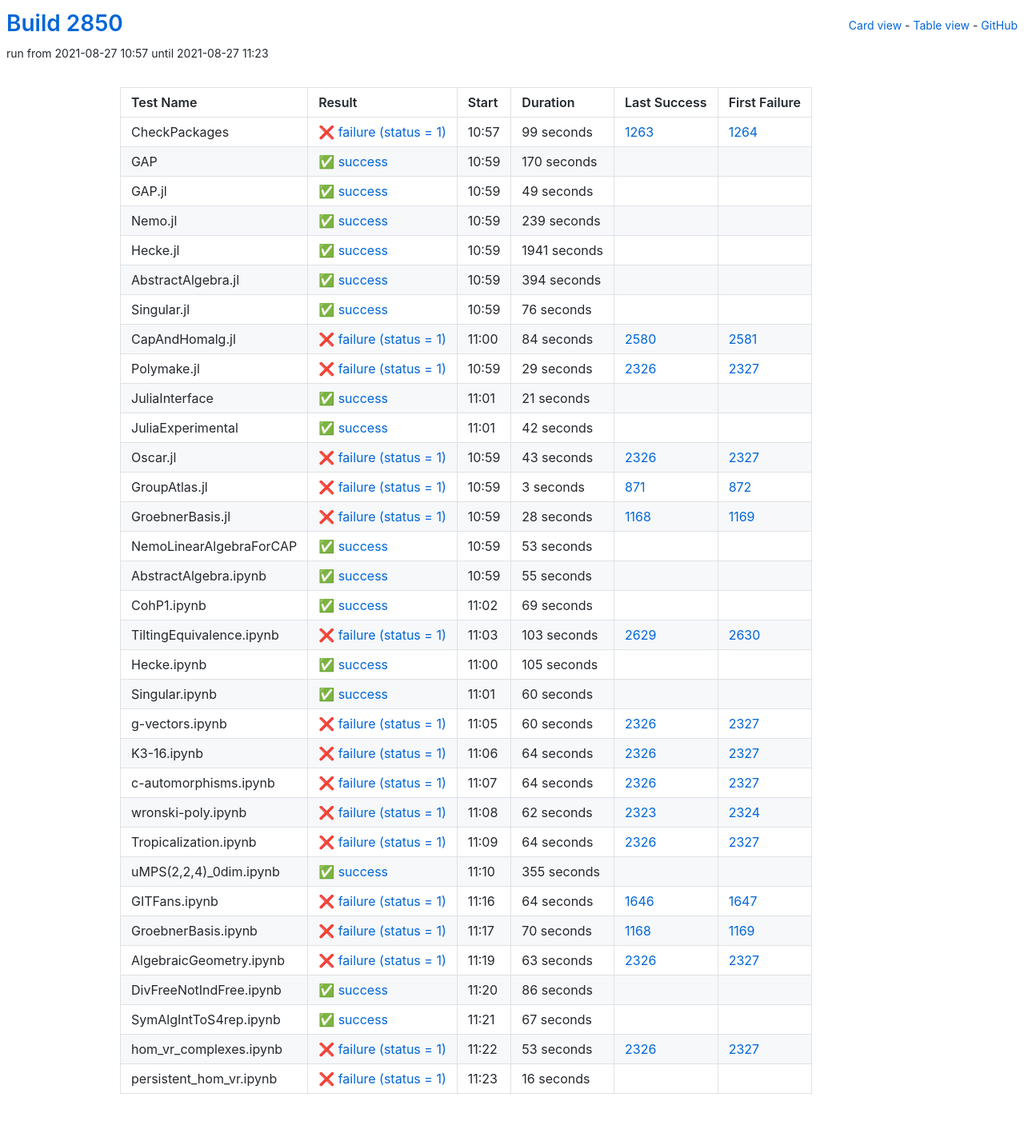
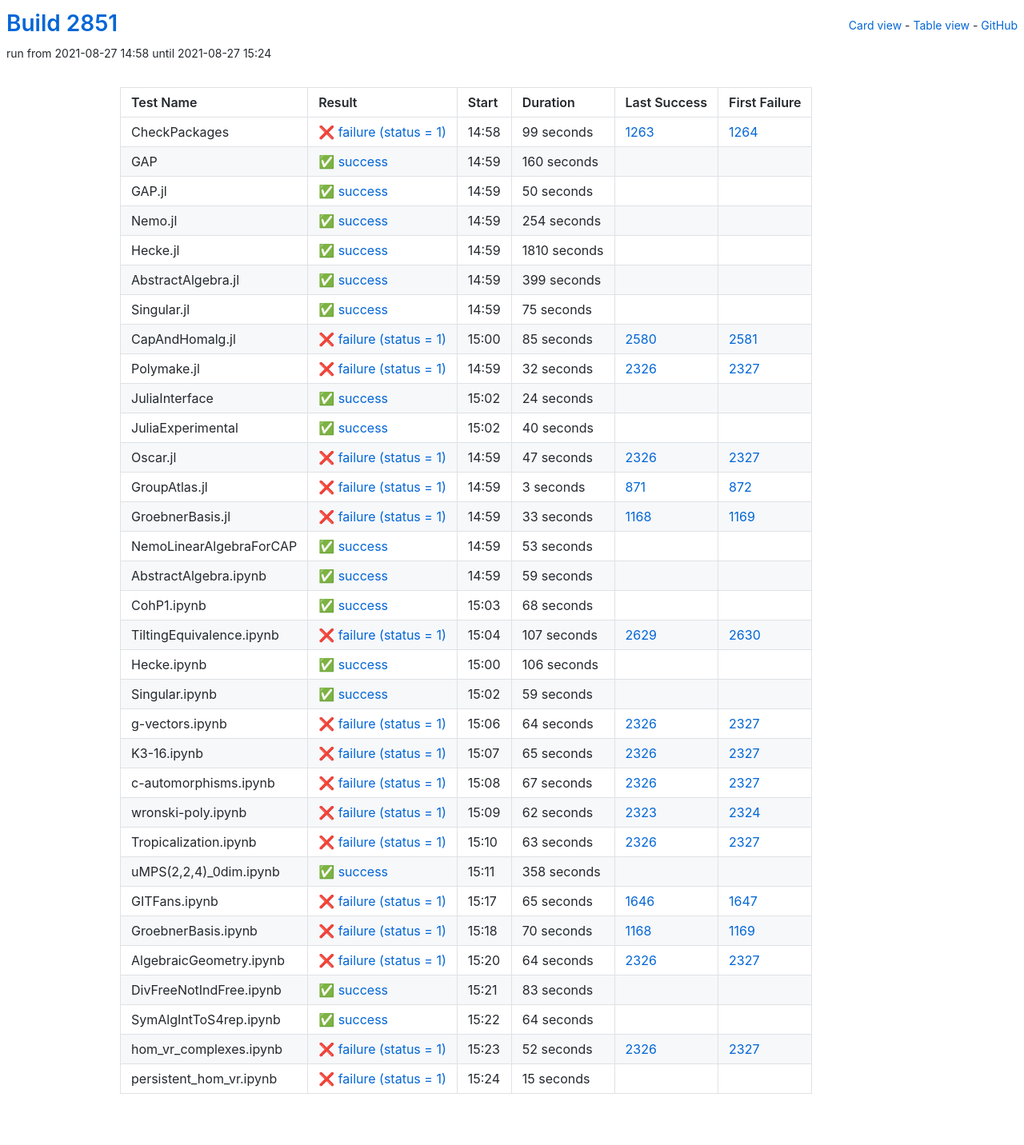
Before and after one commit to oscar-system/oscar-ci-status-stable, a Jekyll site: the page built from table.html, in a window 1280 px wide. Shown: the whole page at 80% size. Built offline with Jekyll 4.4.1, drawn with Linux system fonts in a browser that asks for light colours.

Commit message:
Build #2851

```diff
--- a/_data/ci.yml
+++ b/_data/ci.yml
@@ -1,6 +1,6 @@
 ---
-build: 2850
-build_url: https://oscarci.mathematik.uni-kl.de/job/oscar-stable/2850/
+build: 2851
+build_url: https://oscarci.mathematik.uni-kl.de/job/oscar-stable/2851/
 job: oscar-stable
 organization: oscar-system
 repo: oscar-ci-status-stable
@@ -8,8 +8,8 @@ repourl: https://github.com/oscar-system/oscar-ci-status-stable
 tests:
 - name: CheckPackages
   id: checkpackages
-  log: https://oscarci.mathematik.uni-kl.de/job/oscar-stable/2850/artifact/logs/build-2850/CheckPackages.log
-  start: 2021-08-27 10:57
+  log: https://oscarci.mathematik.uni-kl.de/job/oscar-stable/2851/artifact/logs/build-2851/CheckPackages.log
+  start: 2021-08-27 14:58
   success: false
   exitcode: 1
   status: failure
@@ -20,140 +20,140 @@ tests:
   first_failure_url: https://oscarci.mathematik.uni-kl.de/job/oscar-stable/1264/
 - name: GAP
   id: gap
-  log: https://oscarci.mathematik.uni-kl.de/job/oscar-stable/2850/artifact/logs/build-2850/GAP.log
-  start: 2021-08-27 10:59
+  log: https://oscarci.mathematik.uni-kl.de/job/oscar-stable/2851/artifact/logs/build-2851/GAP.log
+  start: 2021-08-27 14:59
   success: true
   exitcode: 0
   status: success
-  duration: 170
+  duration: 160
   last_success: false
   last_success_url:
   first_failure: false
   first_failure_url:
 - name: GAP.jl
   id: gap-jl
-  log: https://oscarci.mathematik.uni-kl.de/job/oscar-stable/2850/artifact/logs/build-2850/GAP.jl.log
-  start: 2021-08-27 10:59
+  log: https://oscarci.mathematik.uni-kl.de/job/oscar-stable/2851/artifact/logs/build-2851/GAP.jl.log
+  start: 2021-08-27 14:59
   success: true
   exitcode: 0
   status: success
-  duration: 49
+  duration: 50
   last_success: false
   last_success_url:
   first_failure: false
   first_failure_url:
 - name: Nemo.jl
   id: nemo-jl
-  log: https://oscarci.mathematik.uni-kl.de/job/oscar-stable/2850/artifact/logs/build-2850/Nemo.jl.log
-  start: 2021-08-27 10:59
+  log: https://oscarci.mathematik.uni-kl.de/job/oscar-stable/2851/artifact/logs/build-2851/Nemo.jl.log
+  start: 2021-08-27 14:59
   success: true
   exitcode: 0
   status: success
-  duration: 239
+  duration: 254
   last_success: false
   last_success_url:
   first_failure: false
   first_failure_url:
 - name: Hecke.jl
   id: hecke-jl
-  log: https://oscarci.mathematik.uni-kl.de/job/oscar-stable/2850/artifact/logs/build-2850/Hecke.jl.log
-  start: 2021-08-27 10:59
+  log: https://oscarci.mathematik.uni-kl.de/job/oscar-stable/2851/artifact/logs/build-2851/Hecke.jl.log
+  start: 2021-08-27 14:59
   success: true
   exitcode: 0
   status: success
-  duration: 1941
+  duration: 1810
   last_success: false
   last_success_url:
   first_failure: false
   first_failure_url:
 - name: AbstractAlgebra.jl
   id: abstractalgebra-jl
-  log: https://oscarci.mathematik.uni-kl.de/job/oscar-stable/2850/artifact/logs/build-2850/AbstractAlgebra.jl.log
-  start: 2021-08-27 10:59
+  log: https://oscarci.mathematik.uni-kl.de/job/oscar-stable/2851/artifact/logs/build-2851/AbstractAlgebra.jl.log
+  start: 2021-08-27 14:59
   success: true
   exitcode: 0
   status: success
-  duration: 394
+  duration: 399
   last_success: false
   last_success_url:
   first_failure: false
   first_failure_url:
 - name: Singular.jl
   id: singular-jl
-  log: https://oscarci.mathematik.uni-kl.de/job/oscar-stable/2850/artifact/logs/build-2850/Singular.jl.log
-  start: 2021-08-27 10:59
+  log: https://oscarci.mathematik.uni-kl.de/job/oscar-stable/2851/artifact/logs/build-2851/Singular.jl.log
+  start: 2021-08-27 14:59
   success: true
   exitcode: 0
   status: success
-  duration: 76
+  duration: 75
   last_success: false
   last_success_url:
   first_failure: false
   first_failure_url:
 - name: CapAndHomalg.jl
   id: capandhomalg-jl
-  log: https://oscarci.mathematik.uni-kl.de/job/oscar-stable/2850/artifact/logs/build-2850/CapAndHomalg.jl.log
-  start: 2021-08-27 11:00
+  log: https://oscarci.mathematik.uni-kl.de/job/oscar-stable/2851/artifact/logs/build-2851/CapAndHomalg.jl.log
+  start: 2021-08-27 15:00
   success: false
   exitcode: 1
   status: failure
-  duration: 84
+  duration: 85
   last_success: 2580
   last_success_url: https://oscarci.mathematik.uni-kl.de/job/oscar-stable/2580/
   first_failure: 2581
   first_failure_url: https://oscarci.mathematik.uni-kl.de/job/oscar-stable/2581/
 - name: Polymake.jl
   id: polymake-jl
-  log: https://oscarci.mathematik.uni-kl.de/job/oscar-stable/2850/artifact/logs/build-2850/Polymake.jl.log
-  start: 2021-08-27 10:59
+  log: https://oscarci.mathematik.uni-kl.de/job/oscar-stable/2851/artifact/logs/build-2851/Polymake.jl.log
+  start: 2021-08-27 14:59
   success: false
   exitcode: 1
   status: failure
-  duration: 29
+  duration: 32
   last_success: 2326
   last_success_url: https://oscarci.mathematik.uni-kl.de/job/oscar-stable/2326/
   first_failure: 2327
   first_failure_url: https://oscarci.mathematik.uni-kl.de/job/oscar-stable/2327/
 - name: JuliaInterface
   id: juliainterface
-  log: https://oscarci.mathematik.uni-kl.de/job/oscar-stable/2850/artifact/logs/build-2850/JuliaInterface.log
-  start: 2021-08-27 11:01
+  log: https://oscarci.mathematik.uni-kl.de/job/oscar-stable/2851/artifact/logs/build-2851/JuliaInterface.log
+  start: 2021-08-27 15:02
   success: true
   exitcode: 0
   status: success
-  duration: 21
+  duration: 24
   last_success: false
   last_success_url:
   first_failure: false
   first_failure_url:
 - name: JuliaExperimental
   id: juliaexperimental
-  log: https://oscarci.mathematik.uni-kl.de/job/oscar-stable/2850/artifact/logs/build-2850/JuliaExperimental.log
-  start: 2021-08-27 11:01
+  log: https://oscarci.mathematik.uni-kl.de/job/oscar-stable/2851/artifact/logs/build-2851/JuliaExperimental.log
+  start: 2021-08-27 15:02
   success: true
   exitcode: 0
   status: success
-  duration: 42
+  duration: 40
   last_success: false
   last_success_url:
   first_failure: false
   first_failure_url:
 - name: Oscar.jl
   id: oscar-jl
-  log: https://oscarci.mathematik.uni-kl.de/job/oscar-stable/2850/artifact/logs/build-2850/Oscar.jl.log
-  start: 2021-08-27 10:59
+  log: https://oscarci.mathematik.uni-kl.de/job/oscar-stable/2851/artifact/logs/build-2851/Oscar.jl.log
+  start: 2021-08-27 14:59
   success: false
   exitcode: 1
   status: failure
-  duration: 43
+  duration: 47
   last_success: 2326
   last_success_url: https://oscarci.mathematik.uni-kl.de/job/oscar-stable/2326/
   first_failure: 2327
   first_failure_url: https://oscarci.mathematik.uni-kl.de/job/oscar-stable/2327/
 - name: GroupAtlas.jl
   id: groupatlas-jl
-  log: https://oscarci.mathematik.uni-kl.de/job/oscar-stable/2850/artifact/logs/build-2850/GroupAtlas.jl.log
-  start: 2021-08-27 10:59
+  log: https://oscarci.mathematik.uni-kl.de/job/oscar-stable/2851/artifact/logs/build-2851/GroupAtlas.jl.log
+  start: 2021-08-27 14:59
   success: false
   exitcode: 1
   status: failure
@@ -164,20 +164,20 @@ tests:
   first_failure_url: https://oscarci.mathematik.uni-kl.de/job/oscar-stable/872/
 - name: GroebnerBasis.jl
   id: groebnerbasis-jl
-  log: https://oscarci.mathematik.uni-kl.de/job/oscar-stable/2850/artifact/logs/build-2850/GroebnerBasis.jl.log
-  start: 2021-08-27 10:59
+  log: https://oscarci.mathematik.uni-kl.de/job/oscar-stable/2851/artifact/logs/build-2851/GroebnerBasis.jl.log
+  start: 2021-08-27 14:59
   success: false
   exitcode: 1
   status: failure
-  duration: 28
+  duration: 33
   last_success: 1168
   last_success_url: https://oscarci.mathematik.uni-kl.de/job/oscar-stable/1168/
   first_failure: 1169
   first_failure_url: https://oscarci.mathematik.uni-kl.de/job/oscar-stable/1169/
 - name: NemoLinearAlgebraForCAP
   id: nemolinearalgebraforcap
-  log: https://oscarci.mathematik.uni-kl.de/job/oscar-stable/2850/artifact/logs/build-2850/NemoLinearAlgebraForCAP.log
-  start: 2021-08-27 10:59
+  log: https://oscarci.mathematik.uni-kl.de/job/oscar-stable/2851/artifact/logs/build-2851/NemoLinearAlgebraForCAP.log
+  start: 2021-08-27 14:59
   success: true
   exitcode: 0
   status: success
@@ -188,80 +188,68 @@ tests:
   first_failure_url:
 - name: AbstractAlgebra.ipynb
   id: abstractalgebra-ipynb
-  log: https://oscarci.mathematik.uni-kl.de/job/oscar-stable/2850/artifact/logs/build-2850/AbstractAlgebra.ipynb.log
-  start: 2021-08-27 10:59
+  log: https://oscarci.mathematik.uni-kl.de/job/oscar-stable/2851/artifact/logs/build-2851/AbstractAlgebra.ipynb.log
+  start: 2021-08-27 14:59
   success: true
   exitcode: 0
   status: success
-  duration: 55
+  duration: 59
   last_success: false
   last_success_url:
   first_failure: false
   first_failure_url:
 - name: CohP1.ipynb
   id: cohp1-ipynb
-  log: https://oscarci.mathematik.uni-kl.de/job/oscar-stable/2850/artifact/logs/build-2850/CohP1.ipynb.log
-  start: 2021-08-27 11:02
+  log: https://oscarci.mathematik.uni-kl.de/job/oscar-stable/2851/artifact/logs/build-2851/CohP1.ipynb.log
+  start: 2021-08-27 15:03
   success: true
   exitcode: 0
   status: success
-  duration: 69
+  duration: 68
   last_success: false
   last_success_url:
   first_failure: false
   first_failure_url:
 - name: TiltingEquivalence.ipynb
   id: tiltingequivalence-ipynb
-  log: https://oscarci.mathematik.uni-kl.de/job/oscar-stable/2850/artifact/logs/build-2850/TiltingEquivalence.ipynb.log
-  start: 2021-08-27 11:03
+  log: https://oscarci.mathematik.uni-kl.de/job/oscar-stable/2851/artifact/logs/build-2851/TiltingEquivalence.ipynb.log
+  start: 2021-08-27 15:04
   success: false
   exitcode: 1
   status: failure
-  duration: 103
+  duration: 107
   last_success: 2629
   last_success_url: https://oscarci.mathematik.uni-kl.de/job/oscar-stable/2629/
   first_failure: 2630
   first_failure_url: https://oscarci.mathematik.uni-kl.de/job/oscar-stable/2630/
 - name: Hecke.ipynb
   id: hecke-ipynb
-  log: https://oscarci.mathematik.uni-kl.de/job/oscar-stable/2850/artifact/logs/build-2850/Hecke.ipynb.log
-  start: 2021-08-27 11:00
+  log: https://oscarci.mathematik.uni-kl.de/job/oscar-stable/2851/artifact/logs/build-2851/Hecke.ipynb.log
+  start: 2021-08-27 15:00
   success: true
   exitcode: 0
   status: success
-  duration: 105
+  duration: 106
   last_success: false
   last_success_url:
   first_failure: false
   first_failure_url:
 - name: Singular.ipynb
   id: singular-ipynb
-  log: https://oscarci.mathematik.uni-kl.de/job/oscar-stable/2850/artifact/logs/build-2850/Singular.ipynb.log
-  start: 2021-08-27 11:01
+  log: https://oscarci.mathematik.uni-kl.de/job/oscar-stable/2851/artifact/logs/build-2851/Singular.ipynb.log
+  start: 2021-08-27 15:02
   success: true
   exitcode: 0
   status: success
-  duration: 60
+  duration: 59
   last_success: false
   last_success_url:
   first_failure: false
   first_failure_url:
 - name: g-vectors.ipynb
   id: g-vectors-ipynb
-  log: https://oscarci.mathematik.uni-kl.de/job/oscar-stable/2850/artifact/logs/build-2850/g-vectors.ipynb.log
-  start: 2021-08-27 11:05
-  success: false
-  exitcode: 1
-  status: failure
-  duration: 60
-  last_success: 2326
-  last_success_url: https://oscarci.mathematik.uni-kl.de/job/oscar-stable/2326/
-  first_failure: 2327
-  first_failure_url: https://oscarci.mathematik.uni-kl.de/job/oscar-stable/2327/
-- name: K3-16.ipynb
-  id: k3-16-ipynb
-  log: https://oscarci.mathematik.uni-kl.de/job/oscar-stable/2850/artifact/logs/build-2850/K3-16.ipynb.log
-  start: 2021-08-27 11:06
+  log: https://oscarci.mathematik.uni-kl.de/job/oscar-stable/2851/artifact/logs/build-2851/g-vectors.ipynb.log
+  start: 2021-08-27 15:06
   success: false
   exitcode: 1
   status: failure
@@ -270,22 +258,34 @@ tests:
   last_success_url: https://oscarci.mathematik.uni-kl.de/job/oscar-stable/2326/
   first_failure: 2327
   first_failure_url: https://oscarci.mathematik.uni-kl.de/job/oscar-stable/2327/
-- name: c-automorphisms.ipynb
-  id: c-automorphisms-ipynb
-  log: https://oscarci.mathematik.uni-kl.de/job/oscar-stable/2850/artifact/logs/build-2850/c-automorphisms.ipynb.log
-  start: 2021-08-27 11:07
+- name: K3-16.ipynb
+  id: k3-16-ipynb
+  log: https://oscarci.mathematik.uni-kl.de/job/oscar-stable/2851/artifact/logs/build-2851/K3-16.ipynb.log
+  start: 2021-08-27 15:07
   success: false
   exitcode: 1
   status: failure
-  duration: 64
+  duration: 65
+  last_success: 2326
+  last_success_url: https://oscarci.mathematik.uni-kl.de/job/oscar-stable/2326/
+  first_failure: 2327
+  first_failure_url: https://oscarci.mathematik.uni-kl.de/job/oscar-stable/2327/
+- name: c-automorphisms.ipynb
+  id: c-automorphisms-ipynb
+  log: https://oscarci.mathematik.uni-kl.de/job/oscar-stable/2851/artifact/logs/build-2851/c-automorphisms.ipynb.log
+  start: 2021-08-27 15:08
+  success: false
+  exitcode: 1
+  status: failure
+  duration: 67
   last_success: 2326
   last_success_url: https://oscarci.mathematik.uni-kl.de/job/oscar-stable/2326/
   first_failure: 2327
   first_failure_url: https://oscarci.mathematik.uni-kl.de/job/oscar-stable/2327/
 - name: wronski-poly.ipynb
   id: wronski-poly-ipynb
-  log: https://oscarci.mathematik.uni-kl.de/job/oscar-stable/2850/artifact/logs/build-2850/wronski-poly.ipynb.log
-  start: 2021-08-27 11:08
+  log: https://oscarci.mathematik.uni-kl.de/job/oscar-stable/2851/artifact/logs/build-2851/wronski-poly.ipynb.log
+  start: 2021-08-27 15:09
   success: false
   exitcode: 1
   status: failure
@@ -296,44 +296,44 @@ tests:
   first_failure_url: https://oscarci.mathematik.uni-kl.de/job/oscar-stable/2324/
 - name: Tropicalization.ipynb
   id: tropicalization-ipynb
-  log: https://oscarci.mathematik.uni-kl.de/job/oscar-stable/2850/artifact/logs/build-2850/Tropicalization.ipynb.log
-  start: 2021-08-27 11:09
+  log: https://oscarci.mathematik.uni-kl.de/job/oscar-stable/2851/artifact/logs/build-2851/Tropicalization.ipynb.log
+  start: 2021-08-27 15:10
   success: false
   exitcode: 1
   status: failure
-  duration: 64
+  duration: 63
   last_success: 2326
   last_success_url: https://oscarci.mathematik.uni-kl.de/job/oscar-stable/2326/
   first_failure: 2327
   first_failure_url: https://oscarci.mathematik.uni-kl.de/job/oscar-stable/2327/
 - name: uMPS(2,2,4)_0dim.ipynb
   id: umps-2-2-4-0dim-ipynb
-  log: https://oscarci.mathematik.uni-kl.de/job/oscar-stable/2850/artifact/logs/build-2850/uMPS-2-2-4-_0dim.ipynb.log
-  start: 2021-08-27 11:10
+  log: https://oscarci.mathematik.uni-kl.de/job/oscar-stable/2851/artifact/logs/build-2851/uMPS-2-2-4-_0dim.ipynb.log
+  start: 2021-08-27 15:11
   success: true
   exitcode: 0
   status: success
-  duration: 355
+  duration: 358
   last_success: false
   last_success_url:
   first_failure: false
   first_failure_url:
 - name: GITFans.ipynb
   id: gitfans-ipynb
-  log: https://oscarci.mathematik.uni-kl.de/job/oscar-stable/2850/artifact/logs/build-2850/GITFans.ipynb.log
-  start: 2021-08-27 11:16
+  log: https://oscarci.mathematik.uni-kl.de/job/oscar-stable/2851/artifact/logs/build-2851/GITFans.ipynb.log
+  start: 2021-08-27 15:17
   success: false
   exitcode: 1
   status: failure
-  duration: 64
+  duration: 65
   last_success: 1646
   last_success_url: https://oscarci.mathematik.uni-kl.de/job/oscar-stable/1646/
   first_failure: 1647
   first_failure_url: https://oscarci.mathematik.uni-kl.de/job/oscar-stable/1647/
 - name: GroebnerBasis.ipynb
   id: groebnerbasis-ipynb
-  log: https://oscarci.mathematik.uni-kl.de/job/oscar-stable/2850/artifact/logs/build-2850/GroebnerBasis.ipynb.log
-  start: 2021-08-27 11:17
+  log: https://oscarci.mathematik.uni-kl.de/job/oscar-stable/2851/artifact/logs/build-2851/GroebnerBasis.ipynb.log
+  start: 2021-08-27 15:18
   success: false
   exitcode: 1
   status: failure
@@ -344,60 +344,60 @@ tests:
   first_failure_url: https://oscarci.mathematik.uni-kl.de/job/oscar-stable/1169/
 - name: AlgebraicGeometry.ipynb
   id: algebraicgeometry-ipynb
-  log: https://oscarci.mathematik.uni-kl.de/job/oscar-stable/2850/artifact/logs/build-2850/AlgebraicGeometry.ipynb.log
-  start: 2021-08-27 11:19
+  log: https://oscarci.mathematik.uni-kl.de/job/oscar-stable/2851/artifact/logs/build-2851/AlgebraicGeometry.ipynb.log
+  start: 2021-08-27 15:20
   success: false
   exitcode: 1
   status: failure
-  duration: 63
+  duration: 64
   last_success: 2326
   last_success_url: https://oscarci.mathematik.uni-kl.de/job/oscar-stable/2326/
   first_failure: 2327
   first_failure_url: https://oscarci.mathematik.uni-kl.de/job/oscar-stable/2327/
 - name: DivFreeNotIndFree.ipynb
   id: divfreenotindfree-ipynb
-  log: https://oscarci.mathematik.uni-kl.de/job/oscar-stable/2850/artifact/logs/build-2850/DivFreeNotIndFree.ipynb.log
-  start: 2021-08-27 11:20
+  log: https://oscarci.mathematik.uni-kl.de/job/oscar-stable/2851/artifact/logs/build-2851/DivFreeNotIndFree.ipynb.log
+  start: 2021-08-27 15:21
   success: true
   exitcode: 0
   status: success
-  duration: 86
+  duration: 83
   last_success: false
   last_success_url:
   first_failure: false
   first_failure_url:
 - name: SymAlgIntToS4rep.ipynb
   id: symalginttos4rep-ipynb
-  log: https://oscarci.mathematik.uni-kl.de/job/oscar-stable/2850/artifact/logs/build-2850/SymAlgIntToS4rep.ipynb.log
-  start: 2021-08-27 11:21
+  log: https://oscarci.mathematik.uni-kl.de/job/oscar-stable/2851/artifact/logs/build-2851/SymAlgIntToS4rep.ipynb.log
+  start: 2021-08-27 15:22
   success: true
   exitcode: 0
   status: success
-  duration: 67
+  duration: 64
   last_success: false
   last_success_url:
   first_failure: false
   first_failure_url:
 - name: hom_vr_complexes.ipynb
   id: hom-vr-complexes-ipynb
-  log: https://oscarci.mathematik.uni-kl.de/job/oscar-stable/2850/artifact/logs/build-2850/hom_vr_complexes.ipynb.log
-  start: 2021-08-27 11:22
+  log: https://oscarci.mathematik.uni-kl.de/job/oscar-stable/2851/artifact/logs/build-2851/hom_vr_complexes.ipynb.log
+  start: 2021-08-27 15:23
   success: false
   exitcode: 1
   status: failure
-  duration: 53
+  duration: 52
   last_success: 2326
   last_success_url: https://oscarci.mathematik.uni-kl.de/job/oscar-stable/2326/
   first_failure: 2327
   first_failure_url: https://oscarci.mathematik.uni-kl.de/job/oscar-stable/2327/
 - name: persistent_hom_vr.ipynb
   id: persistent-hom-vr-ipynb
-  log: https://oscarci.mathematik.uni-kl.de/job/oscar-stable/2850/artifact/logs/build-2850/persistent_hom_vr.ipynb.log
-  start: 2021-08-27 11:23
+  log: https://oscarci.mathematik.uni-kl.de/job/oscar-stable/2851/artifact/logs/build-2851/persistent_hom_vr.ipynb.log
+  start: 2021-08-27 15:24
   success: false
   exitcode: 1
   status: failure
-  duration: 16
+  duration: 15
   last_success: false
   last_success_url:
   first_failure: false
```
Also changed, not shown: README.md.
